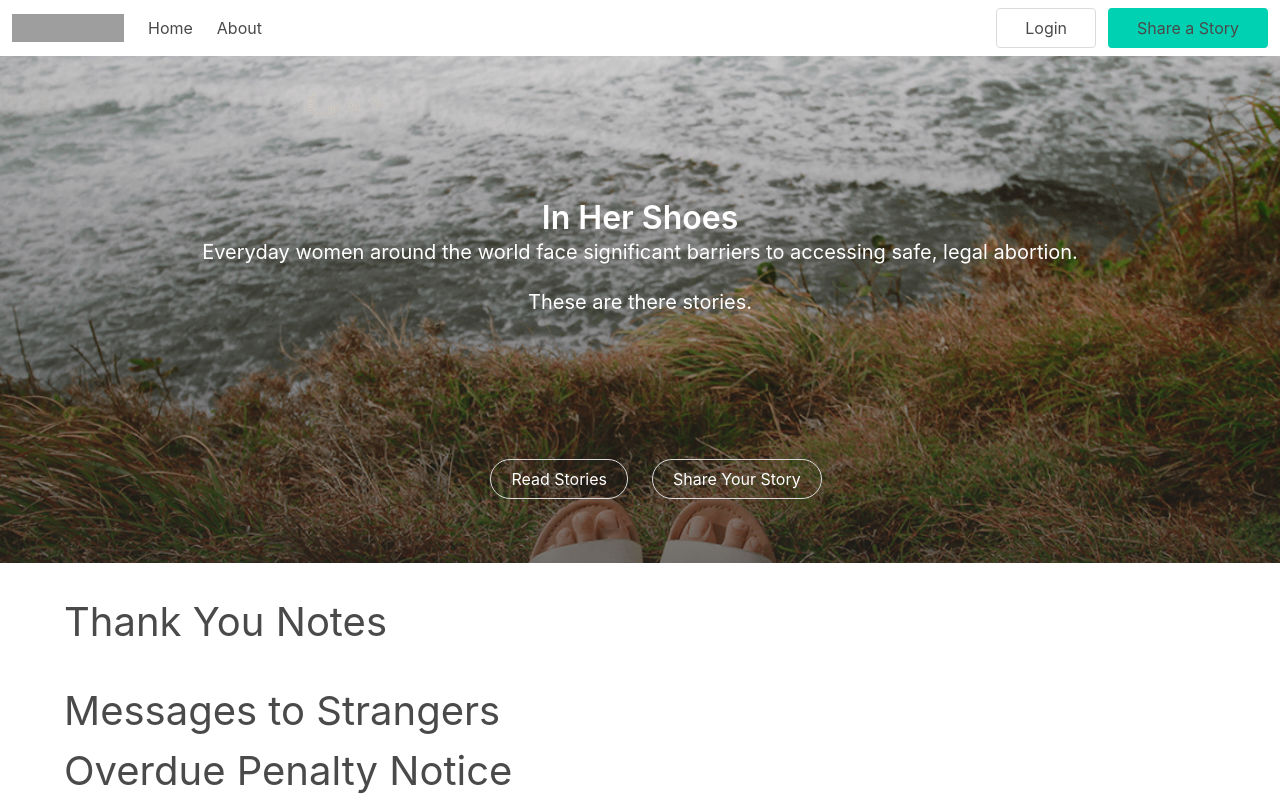
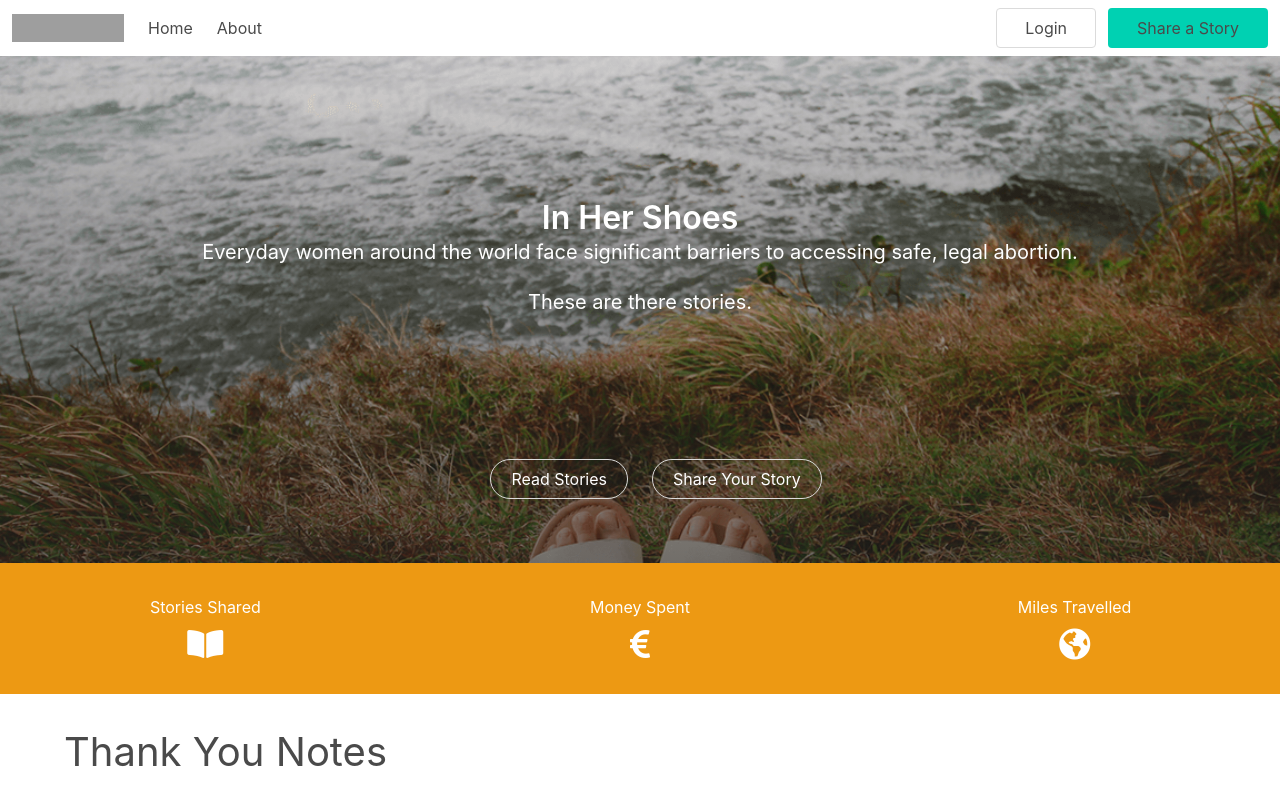
Before and after one commit to digitalinteraction/in-her-shoes-webapp, a Vue app: page / in a window 1280 px wide. Shown: the top 800 px of the page. Built offline with nearby package versions, Linux system fonts and the light colour scheme; no server answers; grey boxes are pictures that could not be loaded; what idle-vue would draw is missing.

Commit message:
:construction: Adding overview bar
Still needs live info

```diff
--- a/public/index.html
+++ b/public/index.html
@@ -5,6 +5,7 @@
     <meta http-equiv="X-UA-Compatible" content="IE=edge">
     <meta name="viewport" content="width=device-width,initial-scale=1.0">
     <link rel="icon" href="<%= BASE_URL %>favicon.ico">
+    <link rel="stylesheet" href="https://use.fontawesome.com/releases/v5.3.1/css/all.css" integrity="sha384-mzrmE5qonljUremFsqc01SB46JvROS7bZs3IO2EmfFsd15uHvIt+Y8vEf7N7fWAU" crossorigin="anonymous">
     <title>In Her Shoes</title>
   </head>
   <body>
--- /dev/null
+++ b/src/components/InfoBar.vue
@@ -0,0 +1,41 @@
+<template lang="pug">
+  div#info-bar
+    div.columns.has-text-centered.is-mobile
+        div.column.is-one-third
+            p {{strings.stories}}
+            span.icon
+                i.fas.fa-book-open
+        div.column.is-one-third
+            p {{strings.money}}
+            span.icon
+                i.fas.fa-euro-sign
+        div.column.is-one-third
+            p {{strings.miles}}
+            span.icon
+                i.fas.fa-globe-americas
+</template>
+
+<script>
+import strings from "./../strings";
+export default {
+  name: "InfoBar",
+  computed: {
+    strings: function() {
+      return strings.infobar;
+    }
+  }
+};
+</script>
+
+<style lang="scss" scoped>
+#info-bar {
+  background: #ed9913;
+  color: white;
+  padding-top: 2.5%;
+  padding-bottom: 2.5%;
+}
+i {
+  font-size: 2rem;
+  margin-top: 25px;
+}
+</style>
--- a/src/strings.json
+++ b/src/strings.json
@@ -4,11 +4,15 @@
     "subtitle": "Everyday women around the world face significant barriers to accessing safe, legal abortion.<br/><br/>These are there stories."
   },
   "story": {
-		"under_review":
-      "This story is under review. Our team of moderators have a responsibility to check all stories and ensure no identifying information has been disclosed, and all stories are in keeping with the aims of the site. You will receive a notification on this page if the story has been published, or if the story has been edited in anyway by our moderators."
+    "under_review": "This story is under review. Our team of moderators have a responsibility to check all stories and ensure no identifying information has been disclosed, and all stories are in keeping with the aims of the site. You will receive a notification on this page if the story has been published, or if the story has been edited in anyway by our moderators."
   },
   "expenses": {
     "title": "Overdue Penalty Notice",
     "info": "Dear governments of Ireland and Northern Ireland,<br/><br/>It has come to our attention that you have been neglecting the rights of your women fo far too long. We are disappointed to see that you continue to neglect your responsibilities and have, as a result, incurred unnecessary and unfair expenses at a personal cost to all women who require safe, legal abortion.<br/><br/>Below is a breakdown of the cumulative outstanding balance owed to these women:"
+  },
+  "infobar": {
+    "stories": "Stories Shared",
+    "money": "Money Spent",
+    "miles": "Miles Travelled"
   }
 }
--- a/src/views/Home.vue
+++ b/src/views/Home.vue
@@ -1,6 +1,8 @@
 <template lang="pug">
     div.home
-        Title
+        Title#title
+
+        InfoBar
 
         div.container
             h2.is-size-2 Thank You Notes
@@ -20,12 +22,14 @@ import Title from "@/components/Title.vue";
 import ThankYouNotes from "@/components/story/ThankYouNotes.vue";
 import MessageToStranger from "@/components/story/MessageToStranger.vue";
 import TotalExpenses from "@/components/story/TotalExpenses";
+import InfoBar from "@/components/InfoBar";
 
 import { getPublicStories } from "./../utils/api/stories";
 
 export default {
   name: "home",
   components: {
+    InfoBar,
     Title,
     ThankYouNotes,
     MessageToStranger,
@@ -52,4 +56,8 @@ export default {
 .is-size-2 {
   margin-top: 2.5%;
 }
+
+#title {
+  margin-bottom: 0;
+}
 </style>
```
Also changed, not shown: src/assets/book.svg (added). Lines whose indentation alone changed are shown as unchanged.
